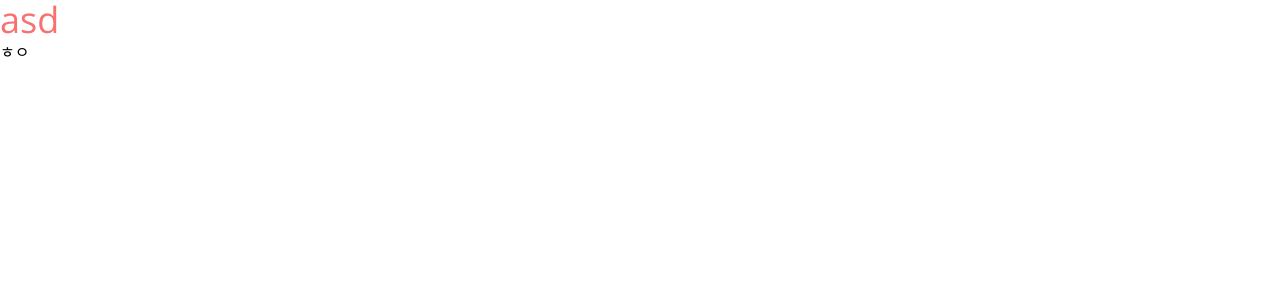
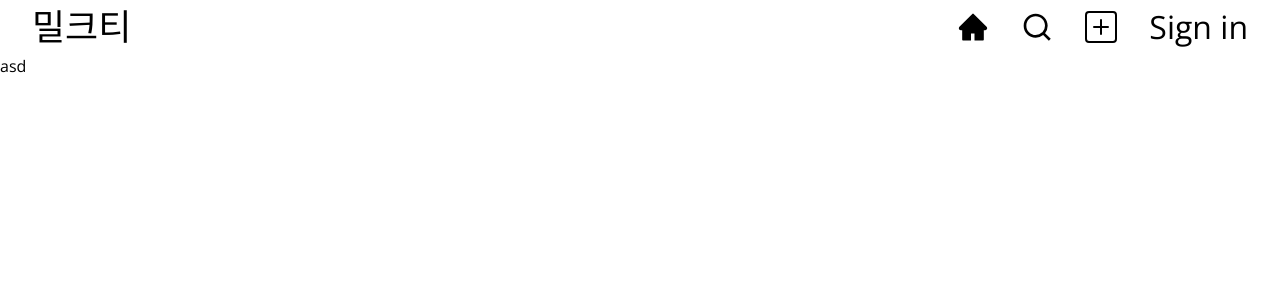
Before and after one commit to Elbyss/milktea, a Next.js app: page / in a window 1280 px wide. Shown: the top 300 px of the page. Built offline with nearby package versions, Linux system fonts and the light colour scheme.

Commit message:
Navbar 구현

```diff
--- a/app/layout.tsx
+++ b/app/layout.tsx
@@ -1,6 +1,7 @@
 import type { Metadata } from 'next';
 import { Open_Sans } from 'next/font/google';
 import './globals.css';
+import Navbar from '@/components/Navbar/NavbarContainer';
 
 const sans = Open_Sans({ subsets: ['latin'] });
 
@@ -15,8 +16,11 @@ export default function RootLayout({
   children: React.ReactNode;
 }) {
   return (
-    <html lang='en'>
-      <body className={sans.className}>{children}</body>
+    <html className={sans.className}>
+      <body>
+        <Navbar />
+        {children}
+      </body>
     </html>
   );
 }
--- a/app/page.tsx
+++ b/app/page.tsx
@@ -1,8 +1,5 @@
+import Navbar from '@/components/Navbar/NavbarContainer';
+
 export default function Home() {
-  return (
-    <>
-      <div className='text-4xl text-red-400'>asd</div>
-      ㅎㅇ
-    </>
-  );
+  return <>asd</>;
 }
--- /dev/null
+++ b/app/search/page.tsx
@@ -0,0 +1,3 @@
+export default function searchPage() {
+  return <div>search page</div>;
+}
--- /dev/null
+++ b/app/signin/page.tsx
@@ -0,0 +1,3 @@
+export default function SigninPage() {
+  return <div>SigninPage</div>;
+}
--- /dev/null
+++ b/app/upload/page.tsx
@@ -0,0 +1,3 @@
+export default function UploadPage() {
+  return <div>UploadPage</div>;
+}
--- /dev/null
+++ b/components/Navbar/Navbar.tsx
@@ -0,0 +1,43 @@
+import Link from 'next/link';
+import { AiOutlineHome } from 'react-icons/ai';
+import { AiFillHome } from 'react-icons/ai';
+import { BsPlusSquare } from 'react-icons/bs';
+import { BsPlusSquareFill } from 'react-icons/bs';
+import { RiSearchLine } from 'react-icons/ri';
+import { RiSearchFill } from 'react-icons/ri';
+import styles from './navbar.module.css';
+
+export default function Navbar({ pathname }: { pathname: string }) {
+  console.log(pathname);
+  return (
+    <>
+      <Link href='/' className={styles.milktea}>
+        밀크티
+      </Link>
+      <nav className={`${styles.nav}`}>
+        <Link href='/' className={`${styles.nav}`}>
+          {pathname === '/' ? (
+            <AiFillHome className='transition-all' />
+          ) : (
+            <AiOutlineHome className='transition-all hover:text-4xl' />
+          )}
+        </Link>
+        <Link href='/search'>
+          {pathname === '/search' ? (
+            <RiSearchFill className='transition-all' />
+          ) : (
+            <RiSearchLine className='transition-all hover:text-4xl' />
+          )}
+        </Link>
+        <Link href='/upload'>
+          {pathname === '/upload' ? (
+            <BsPlusSquareFill className='transition-all' />
+          ) : (
+            <BsPlusSquare className='transition-all hover:text-4xl' />
+          )}
+        </Link>
+        <Link href='/signin'>Sign in</Link>
+      </nav>
+    </>
+  );
+}
--- /dev/null
+++ b/components/Navbar/NavbarContainer.tsx
@@ -0,0 +1,15 @@
+'use client';
+import { usePathname } from 'next/navigation';
+import Navbar from './Navbar';
+import styles from './navbar.module.css';
+
+export default function NavbarContainer() {
+  const pathname = usePathname();
+  return (
+    <>
+      <section className={styles.wrapper}>
+        <Navbar pathname={pathname} />
+      </section>
+    </>
+  );
+}
--- /dev/null
+++ b/components/Navbar/navbar.module.css
@@ -0,0 +1,20 @@
+.wrapper {
+  display: flex;
+  margin: auto 2rem;
+}
+
+.nav {
+  display: flex;
+  font-size: 2rem;
+  gap: 32px;
+  align-items: center;
+}
+
+/* .nav:hover {
+  color:red
+} */
+
+.milktea {
+  font-size: 36px;
+  margin-right: auto;
+}
--- /dev/null
+++ b/components/ui/icons/index.ts
@@ -0,0 +1,6 @@
+import { AiOutlineHome } from 'react-icons/ai';
+import { AiFillHome } from 'react-icons/ai';
+import { BsPlusSquare } from 'react-icons/bs';
+import { BsPlusSquareFill } from 'react-icons/bs';
+import { RiSearchLine } from 'react-icons/ri';
+import { RiSearchFill } from 'react-icons/ri';
--- a/package.json
+++ b/package.json
@@ -9,12 +9,14 @@
     "lint": "next lint"
   },
   "dependencies": {
+    "classnames": "^2.5.1",
     "next": "14.0.4",
     "react": "^18",
     "react-dom": "^18",
     "react-icons": "^4.12.0"
   },
   "devDependencies": {
+    "@types/classnames": "^2.3.1",
     "@types/node": "^20",
     "@types/react": "^18",
     "@types/react-dom": "^18",
```
Also changed, not shown: 1 other file (tests, documents, lock files or other folders).
